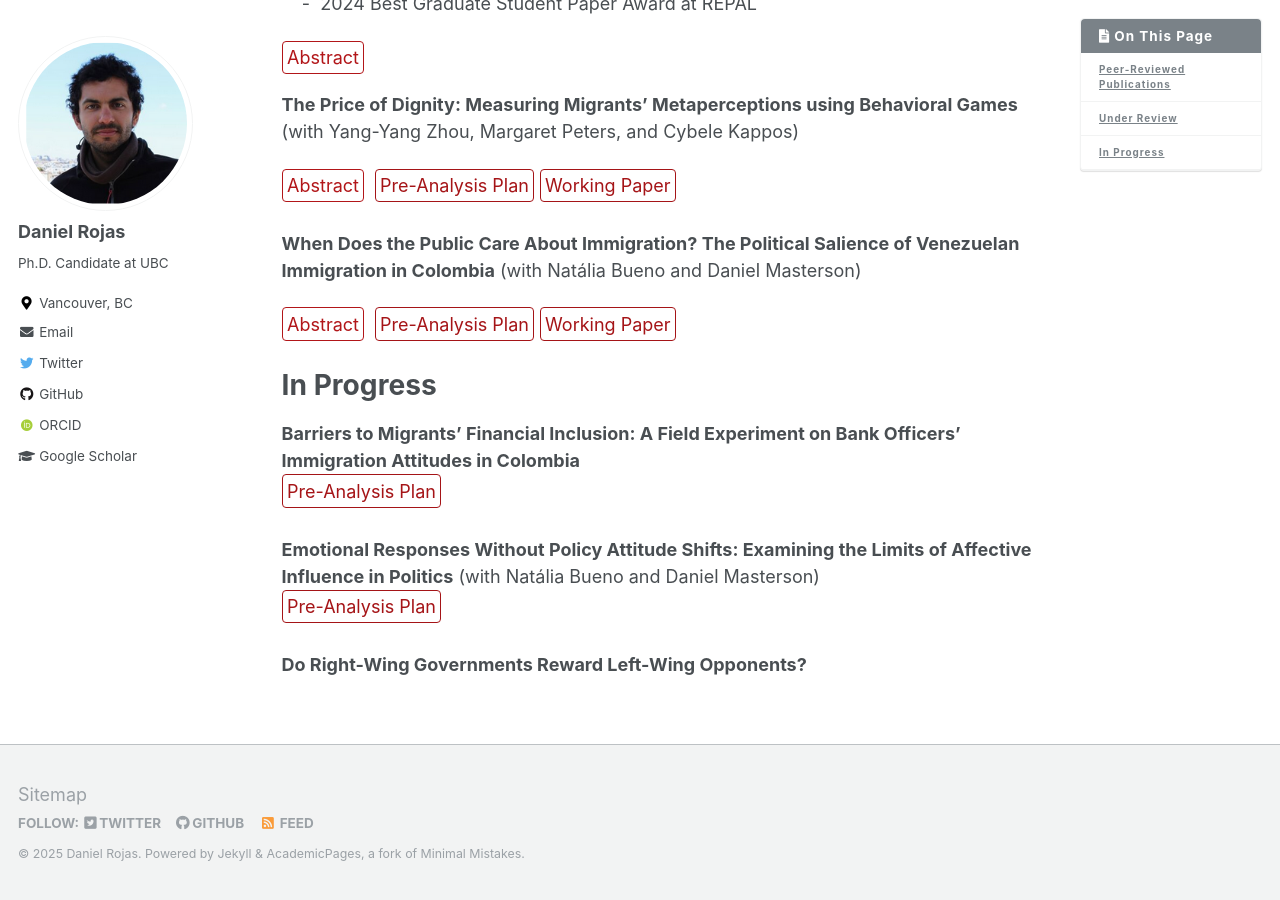
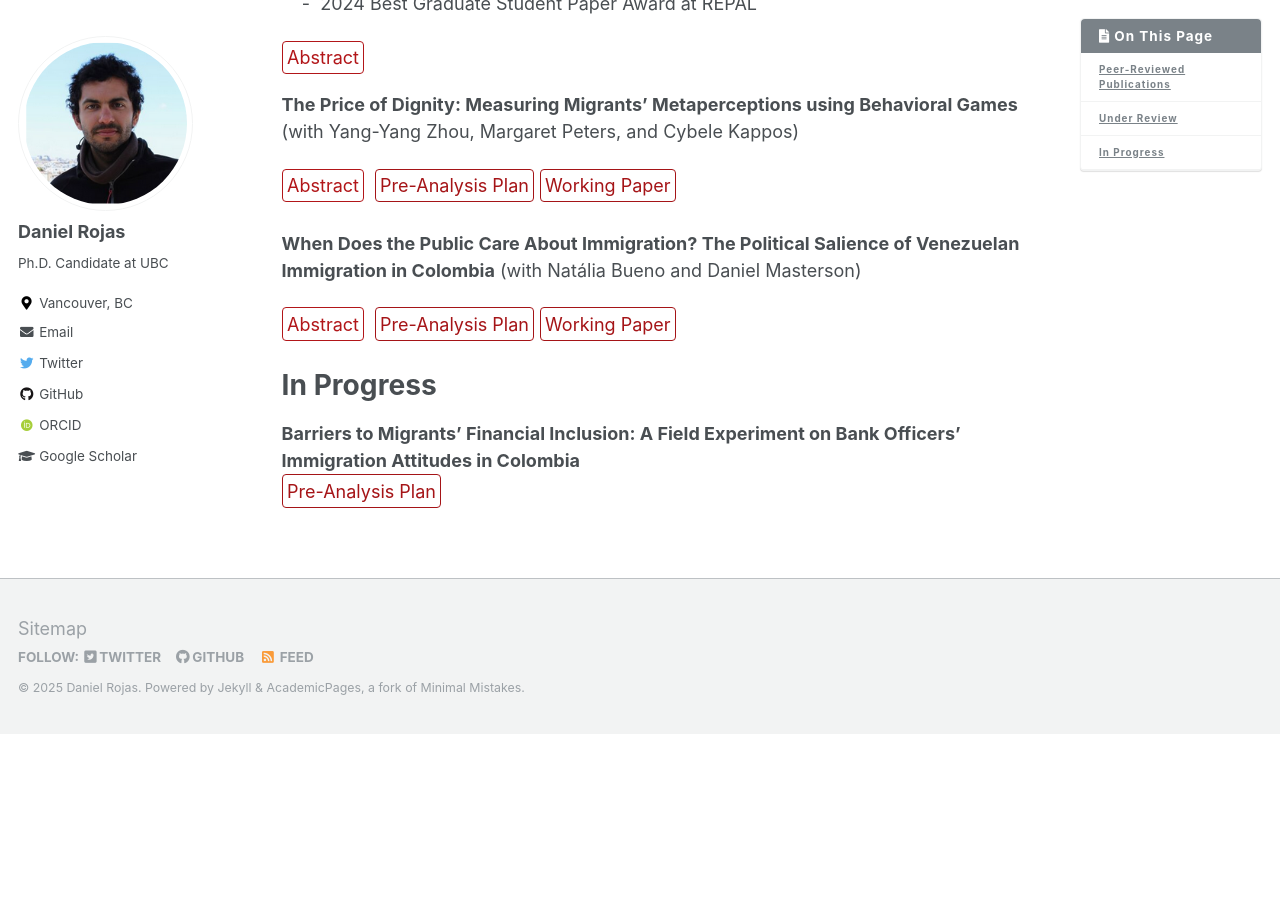
Before and after one commit to danielrojaslozano/danielrojaslozano.github.io, a Jekyll site: the page built from _pages/research.md, in a window 1280 px wide and 900 px high, scrolled down 933 px. Built offline with Jekyll 4.4.1, drawn with Linux system fonts in a browser that asks for light colours; some web fonts are replaced; after the commit the page ends 1667 px from its top, so only the background shows below that.

Commit message:
Update research.md

```diff
--- a/_pages/research.md
+++ b/_pages/research.md
@@ -100,10 +100,3 @@ details > p {
 **Barriers to Migrants’ Financial Inclusion: A Field Experiment on Bank Officers’ Immigration Attitudes in Colombia**
 <br />
 [Pre-Analysis Plan](https://osf.io/6zhsa){: .btn--research}
-
-
-**Emotional Responses Without Policy Attitude Shifts: Examining the Limits of Affective Influence in Politics** (with Natália Bueno and Daniel Masterson)
-<br />
-[Pre-Analysis Plan](https://osf.io/5yrwv){: .btn--research}
-
-**Do Right-Wing Governments Reward Left-Wing Opponents?**
```
